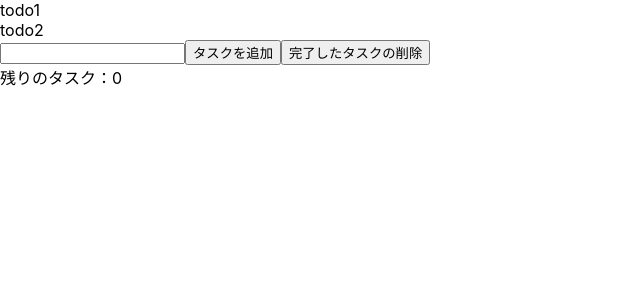
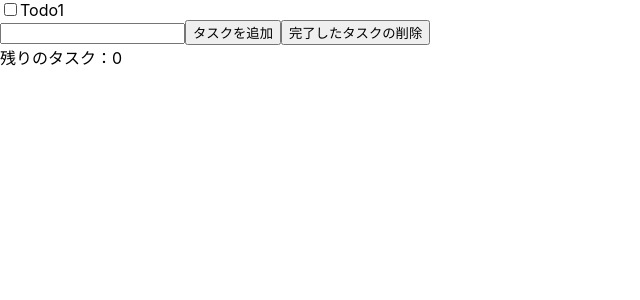
Before and after one commit to h-miyamoto-astaster/react, a React (Create React App) app in the folder react--youtube/: page / in a window 1280 px wide. Shown: the top 300 px of the page, without its empty margins (0-640 px from the left). Built offline with nearby package versions, Linux system fonts and the light colour scheme.

Commit message:
動画52分ぐらいまで

```diff
--- a/react--youtube/src/App.js
+++ b/react--youtube/src/App.js
@@ -1,14 +1,35 @@
-import { useState } from "react";
+import { useState,useRef } from "react";
 import TodoList from "./TodoList";
+import {v4 as uuidv4} from "uuid";
 
 function App() {
-  const [todos,setTodos] = useState(["todo1","todo2"]);
+  const [todos,setTodos] = useState([
+    {id:1,name:"Todo1",completed:false}
+  ]);
+
+  const todoNameRef = useRef();
+
+  const handleAddTodo = () => {
+    //タスクを追加する
+    const name = todoNameRef.current.value;
+    setTodos((prevTodos) =>{
+      return [...prevTodos,{id:uuidv4(), name:name, completed:false}];
+    });
+    todoNameRef.current.value= null;
+  }
+
+const toggleTodo = (id) => {
+  const newTodos = [...todos];
+  const todo = newTodos.find((todo) => todo.id === id);
+  todo.completed = !todo.completed;
+  setTodos(newTodos);
+}
 
   return(
     <>
-      <TodoList todos={todos}/>
-      <input type="text" />
-      <button>タスクを追加</button>
+      <TodoList todos={todos} toggleTodo = {toggleTodo}/>
+      <input type="text" ref={todoNameRef}/>
+      <button onClick={handleAddTodo}>タスクを追加</button>
       <button>完了したタスクの削除</button>
       <div>残りのタスク：0</div>
     </>
--- a/react--youtube/src/Todo.js
+++ b/react--youtube/src/Todo.js
@@ -1,8 +1,16 @@
 import React from 'react'
 
-const Todo = ({todo}) => {
+const Todo = ({todo,toggleTodo}) => {
+
+  const handleTodoClick = () =>{
+    toggleTodo(todo.id);
+  }
   return (
-    <div>{todo}</div>
+    <div>
+      <label>
+        <input type="checkbox" checked={todo.completed} readOnly onChange = {handleTodoClick}/>
+      </label>
+      {todo.name}</div>
   )
 }
 
--- a/react--youtube/src/TodoList.js
+++ b/react--youtube/src/TodoList.js
@@ -1,10 +1,10 @@
 import React from 'react';
 import Todo from "./Todo";
 
-const TodoList = ({todos}) => {
+const TodoList = ({todos, toggleTodo}) => {
   return (
-    todos.map((todo) => <Todo todo = {todo} /> )
-  )
+    todos.map((todo) => <Todo todo = {todo} key={todo.id} toggleTodo = {toggleTodo}/>
+  ))
 }
 
 export default TodoList;
```
